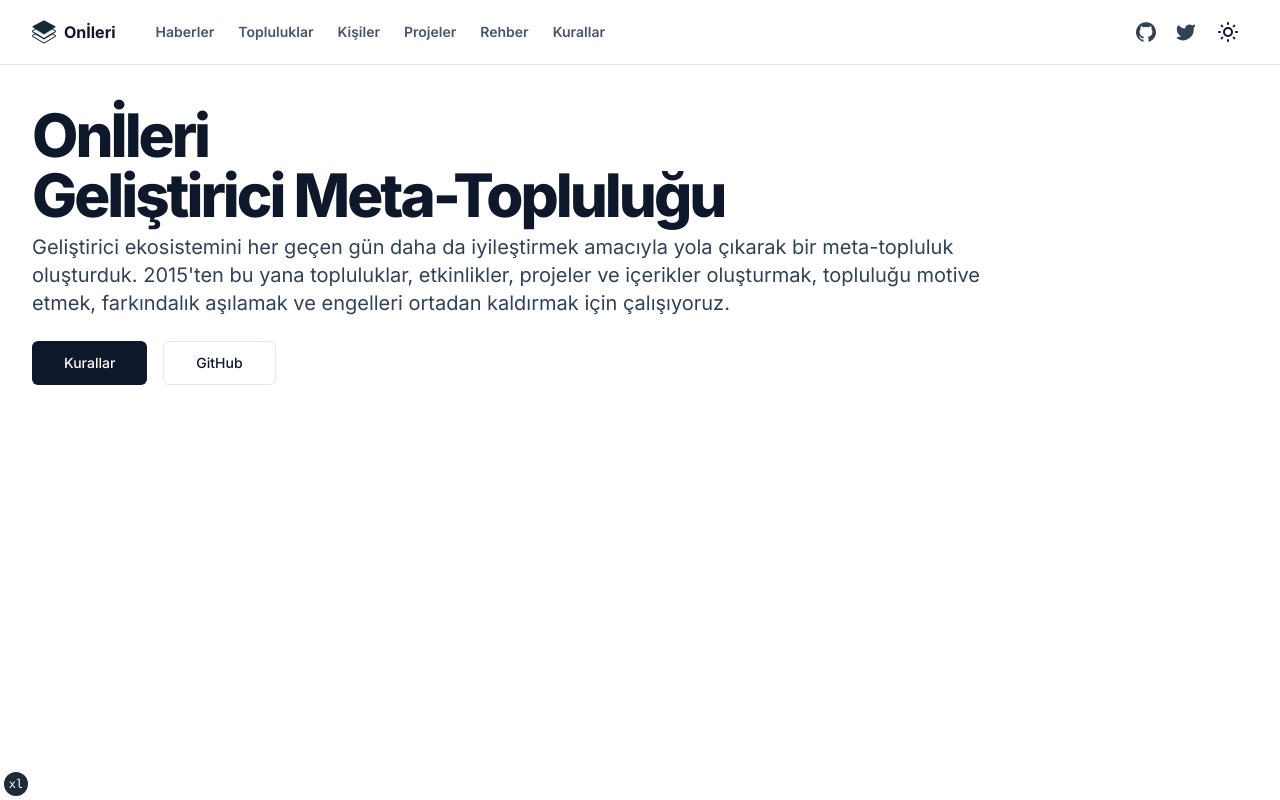
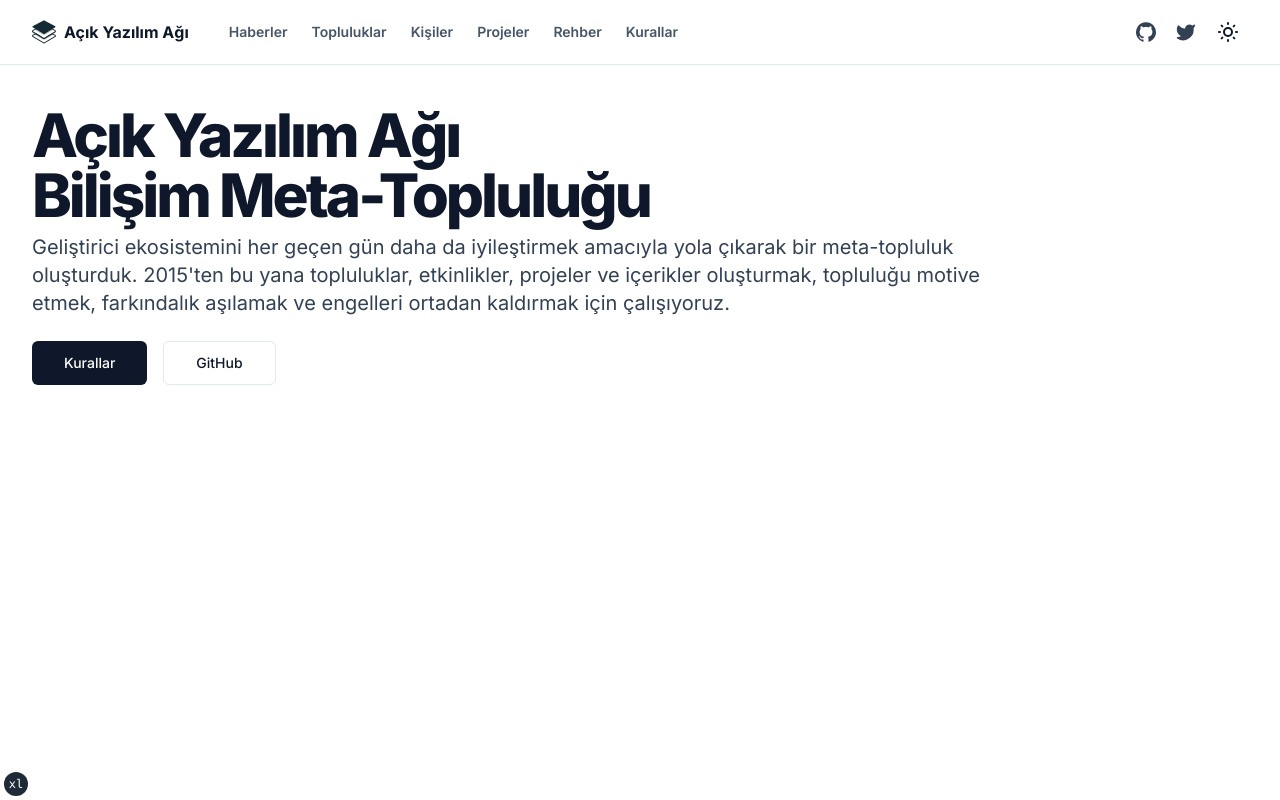
Before and after one commit to eser/aya-website, a Next.js app: page /codes/ in a window 1280 px wide. Built offline with nearby package versions, Linux system fonts and the light colour scheme.

Commit message:
rebranding.

```diff
--- a/src/app/[lang]/page.tsx
+++ b/src/app/[lang]/page.tsx
@@ -8,8 +8,8 @@ import { buttonVariants } from "@/shared/components/ui/button";
 // TODO(@eser) add more from https://beta.nextjs.org/docs/api-reference/metadata
 const metadata = {
   title: {
-    default: "Onİleri",
-    template: "%s | Onİleri",
+    default: "Açık Yazılım Ağı",
+    template: "%s | Açık Yazılım Ağı",
   },
   description: "Geliştiricilere yönelik bir meta-topluluk.",
 
@@ -40,8 +40,8 @@ const IndexPage = (props: IndexPageProps) => {
       <section className="container grid items-center pt-6 pb-8 md:py-10 gap-6">
         <div className="flex max-w-[980px] flex-col items-start gap-2">
           <h1 className="text-3xl font-extrabold leading-tight tracking-tighter sm:text-3xl md:text-5xl lg:text-6xl">
-            Onİleri <br className="hidden sm:inline" />
-            Geliştirici Meta-Topluluğu
+            Açık Yazılım Ağı <br className="hidden sm:inline" />
+            Bilişim Meta-Topluluğu
           </h1>
           <p className="max-w-[980px] text-lg text-slate-700 dark:text-slate-400 sm:text-xl">
             Geliştirici ekosistemini her geçen gün daha da iyileştirmek amacıyla
--- a/src/shared/config/site.ts
+++ b/src/shared/config/site.ts
@@ -11,8 +11,8 @@ interface SiteConfig {
 }
 
 const siteConfig: SiteConfig = {
-  name: "Onİleri",
-  description: "Yazılım geliştiricilerine yönelik bir meta-topluluk.",
+  name: "Açık Yazılım Ağı",
+  description: "Bilişim Meta-Topluluğu",
   mainNav: [
     {
       title: "Haberler",
@@ -40,8 +40,8 @@ const siteConfig: SiteConfig = {
     },
   ],
   links: {
-    twitter: "https://twitter.com/10forward_io",
-    github: "https://github.com/10fwd",
+    twitter: "https://twitter.com/acikyazilimagi",
+    github: "https://github.com/acikkaynak",
   },
 };
 
```
Also changed, not shown: package.json (+12 -9 lines), 1 other file (tests, documents, lock files or other folders).
